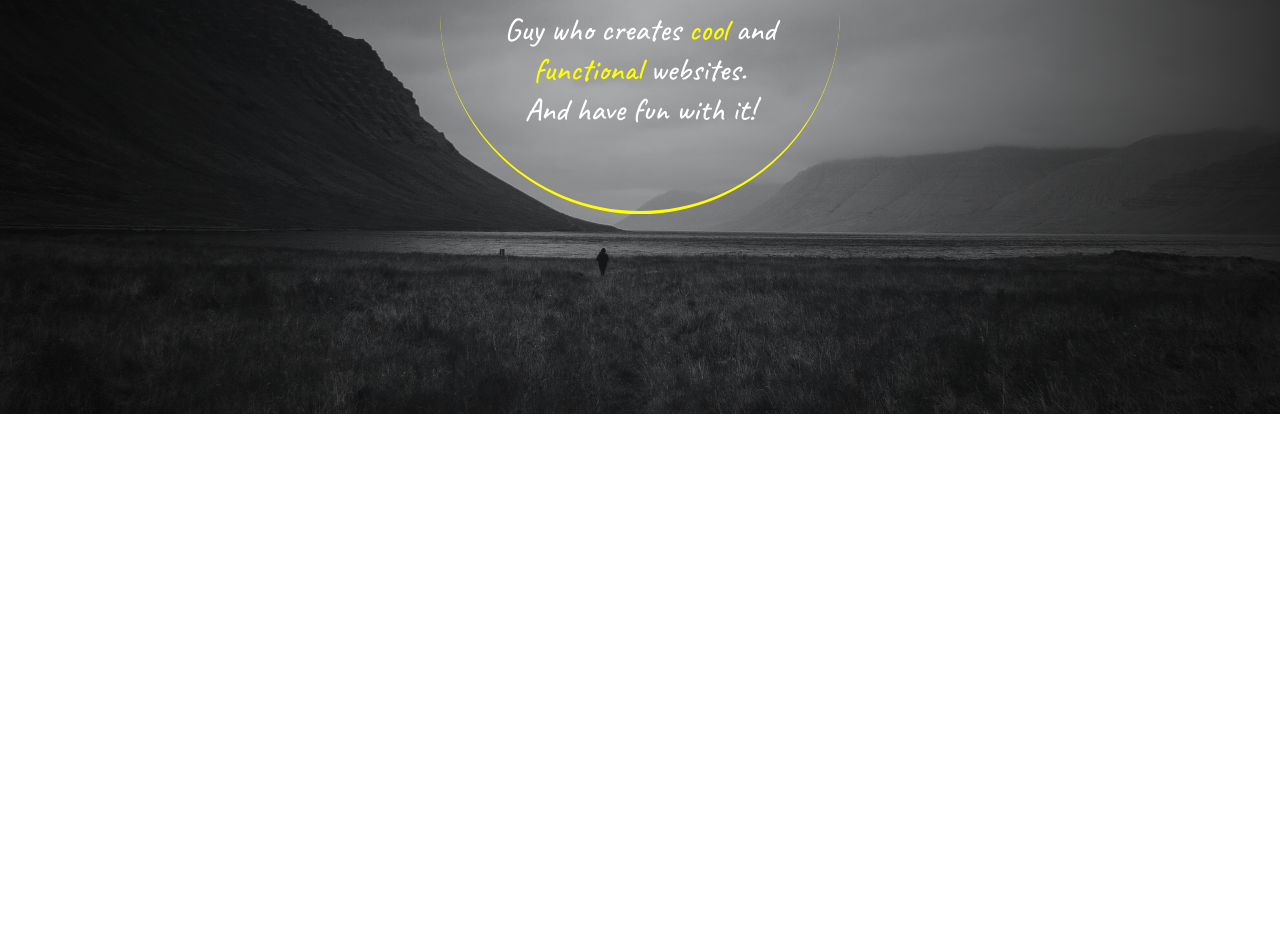
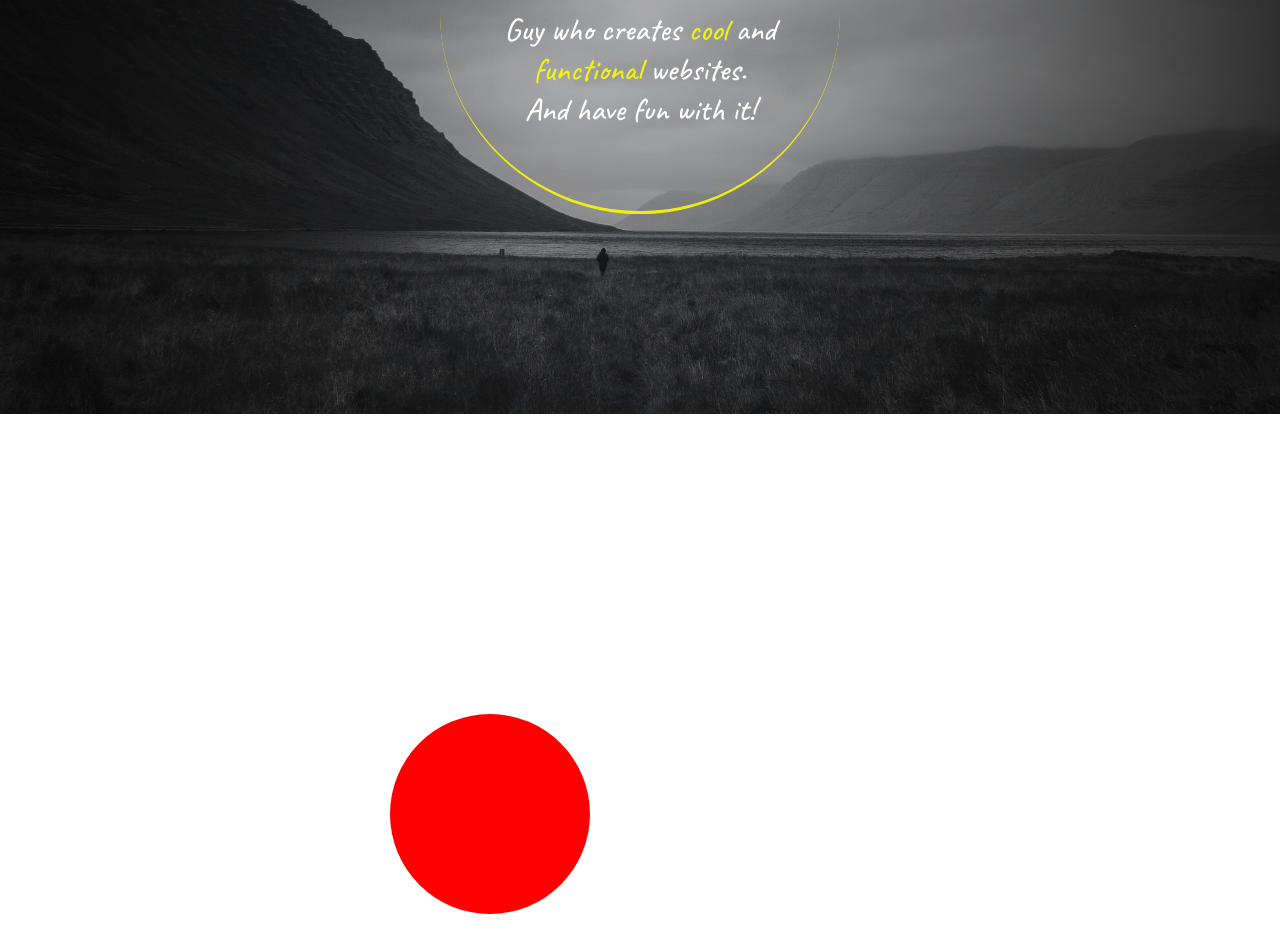
Before and after one commit to Lokostyk/Portfolio-Website, a React (Create React App) app: page / in a window 1280 px wide. Shown: the part 386-1338 px from the top of the page. Built offline with nearby package versions, Linux system fonts and the light colour scheme.

Commit message:
Info added

```diff
--- a/src/Components/Info/Info.js
+++ b/src/Components/Info/Info.js
@@ -5,6 +5,7 @@ import gsap,{ScrollTrigger} from "gsap/all"
 gsap.registerPlugin(ScrollTrigger)
 function Info() {
     let infoRef = useRef(null)
+    const tl = gsap.timeline({duration:1})
     useEffect(()=>{
         gsap.to(infoRef,{scrollTrigger:{
             trigger:infoRef,
@@ -18,10 +19,22 @@ function Info() {
             start:"top bottom",
             end: "top top"
         },width:"100%",duration:2})
+        gsap.to(infoRef.querySelector(".ball"),{scrollTrigger:infoRef.querySelector(".ball"),shapeOutside: "circle(50%)",duration:1.5})
+        gsap.to(infoRef.querySelector(".ball"),{scrollTrigger:infoRef.querySelector(".ball"),opacity:1,delay:1.5})
     },[])
     return (
         <section className="infoContainer" ref={e=>infoRef=e}>
             <div className="yellowLine"/>
+            <div className="subContainer">
+                <div className="ball" />
+                <p>
+                    djuaiwu dihau wihd huwaihdua ihwdui hwad uuhwui hdaw udih
+                    djuaiwu dihau wihd huwaihdua ihwdui hwad uuhwui hdaw udih
+                    djuaiwu dihau wihd huwaihdua ihwdui hwad uuhwui hdaw udih
+                    djuaiwu dihau wihd huwaihdua ihwdui hwad uuhwui hdaw udih
+                    djuaiwu dihau wihd huwaihdua ihwdui hwad uuhwui hdaw udih
+                </p>
+            </div>
         </section>
     )
 }
--- a/src/Components/Info/info.scss
+++ b/src/Components/Info/info.scss
@@ -9,8 +9,30 @@
     left: 50%;
     height: 1px;
     width: 0%;
-    background-color: yellow;
+    background-color: rgba(255, 255, 0, 0.863);
     transform: translateX(-50%);
     z-index: 1;
   }
+  .subContainer {
+    position: absolute;
+    left: 50%;
+    top: 50%;
+    width: 500px;
+    overflow: hidden;
+    transform: translate(-50%, -50%);
+    div {
+      height: 200px;
+      width: 200px;
+      float: left;
+      border-radius: 50%;
+      background-color: red;
+      opacity: 0;
+    }
+  }
+  p {
+    height: 200px;
+    font-size: 1.2rem;
+    letter-spacing: 1.2px;
+    color: white;
+  }
 }
--- a/src/Components/Main/main.scss
+++ b/src/Components/Main/main.scss
@@ -1,7 +1,6 @@
 .mainContainer {
   height: 100vh;
   width: 100vw;
-  background: rgb(230, 165, 25);
   background: radial-gradient(
     circle,
     rgba(230, 165, 25, 0) 0%,
@@ -42,7 +41,7 @@
       height: 100%;
       width: 100%;
       clip-path: polygon(0 50%, 100% 50%, 100% 100%, 0% 100%);
-      border-bottom: 3px solid yellow;
+      border-bottom: 3px solid rgba(255, 255, 0, 0.863);
       border-radius: 50%;
       z-index: -1;
     }
--- a/src/Components/Navbar/Nav.js
+++ b/src/Components/Navbar/Nav.js
@@ -13,7 +13,6 @@ function Nav() {
             scrub: 1,
             start:"middle top",
             end:"bottom top",
-            markers:true
         },
         duration:3,marginRight:`auto`})
     }, [])
@@ -21,10 +20,10 @@ function Nav() {
         <nav className="navbar" ref={e=>navRef=e}>
             <div className="animationBox a">
                 <a className="navItem">Info</a>
-                <a className="navItem">Skills</a>
+                <a className="navItem">Projects</a>
             </div>
             <div className="animationBox b">
-                <a className="navItem">Projects</a>
+                <a className="navItem">Skills</a>
                 <a className="navItem">Contact</a>
             </div>
         </nav>
--- a/src/root.style.scss
+++ b/src/root.style.scss
@@ -8,5 +8,5 @@ html {
   overflow-x: hidden;
 }
 .blue {
-  color: yellow;
+  color: rgba(255, 255, 0, 0.863);
 }
```
